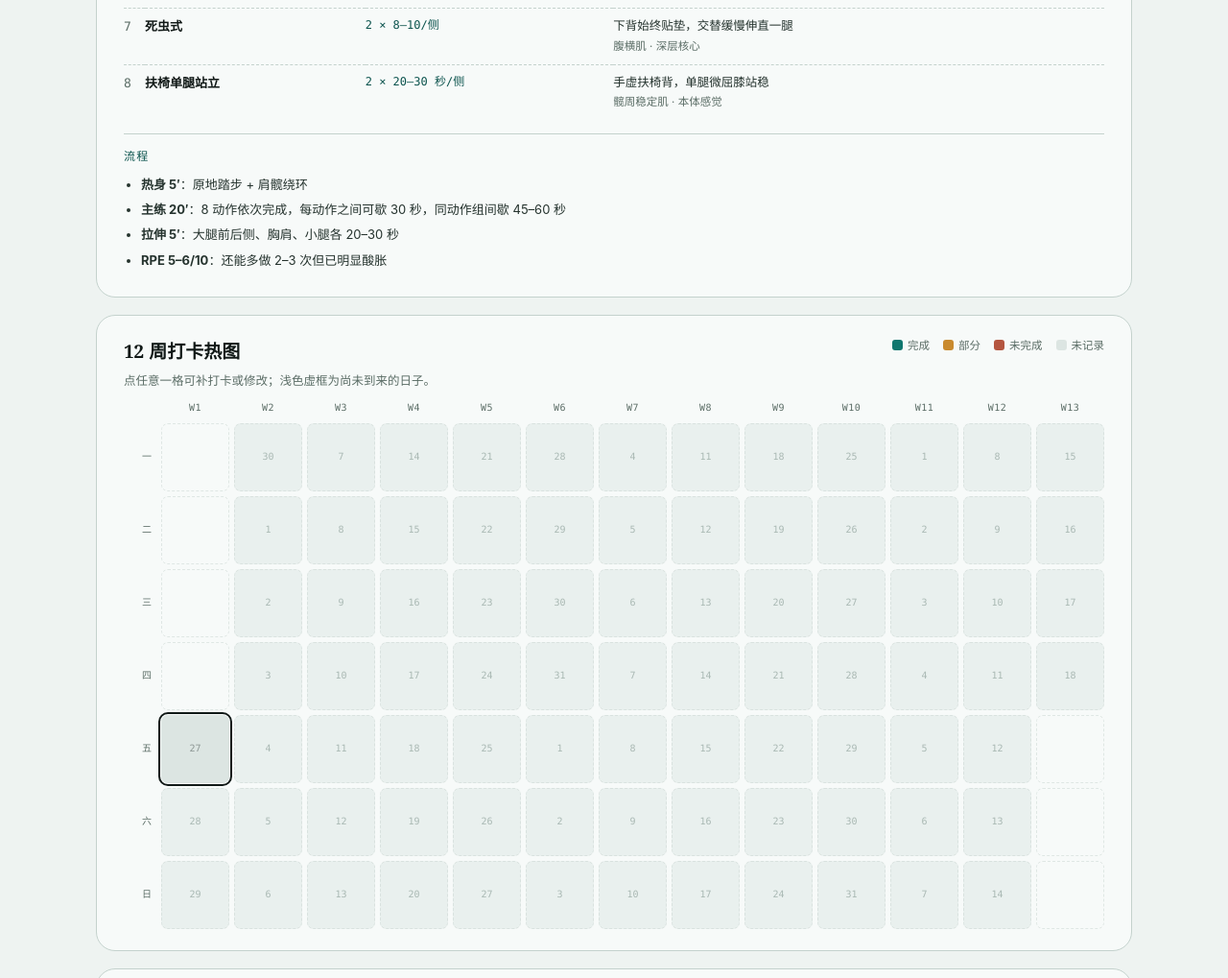
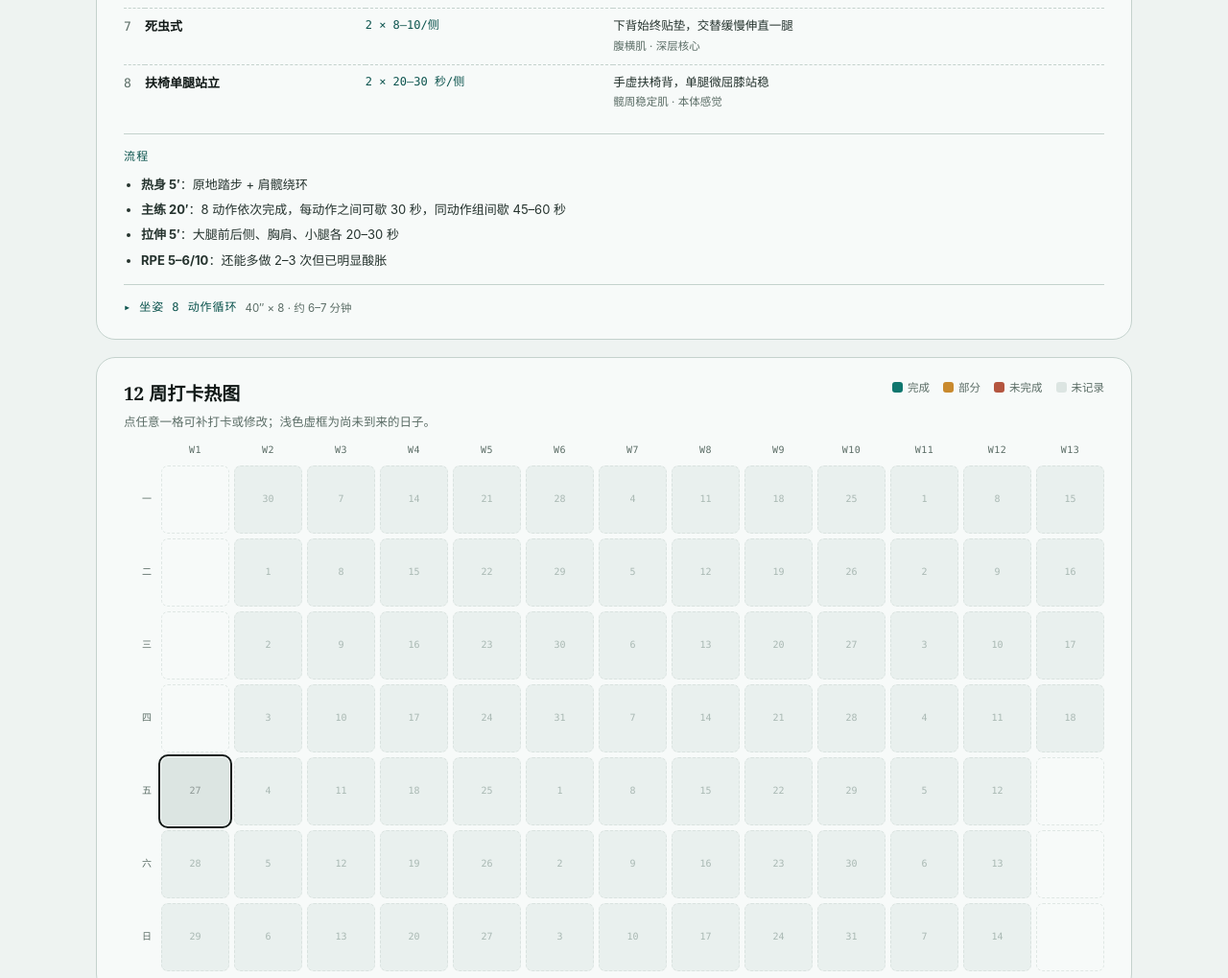
Before and after one commit to ghbigcat/t2d-checkin, a plain HTML site: page index.html in a window 1280 px wide. Shown: the part 877-1896 px from the top of the page at 96% size. Drawn offline with Linux system fonts and the light colour scheme.

Commit message:
feat: 坐姿 8 动作循环（40″×8）接入抗阻/有氧/恢复三种日型

```diff
--- a/index.html
+++ b/index.html
@@ -103,6 +103,22 @@ table.moves td.cue{color:var(--ink2);font-size:12.5px;}
 .rx-list li{margin-bottom:5px;}
 .callout{background:var(--amber-soft);border-radius:12px;padding:11px 14px;font-size:12.5px;color:#6B3410;margin-top:12px;}
 .callout b{color:#7C2D12;}
+
+/* collapsible extra block */
+details.rx-more{border-top:1px solid var(--hair);padding-top:14px;margin-top:14px;}
+details.rx-more>summary{list-style:none;cursor:pointer;display:flex;align-items:center;gap:8px;flex-wrap:wrap;
+  font-family:var(--mono);font-size:12px;letter-spacing:.08em;text-transform:uppercase;color:var(--accent-text);
+  -webkit-tap-highlight-color:transparent;}
+details.rx-more>summary::-webkit-details-marker{display:none;}
+details.rx-more>summary::before{content:"▸";font-size:12px;color:var(--accent-text);transition:transform .15s;display:inline-block;}
+details.rx-more[open]>summary::before{transform:rotate(90deg);}
+details.rx-more>summary .cnt{font-family:var(--font);font-size:11.5px;letter-spacing:0;text-transform:none;color:var(--mute);}
+details.rx-more .more-body{padding-top:12px;}
+details.rx-more .more-body .rx-note{margin-bottom:8px;}
+@media(max-width:700px){
+  details.rx-more table.moves td.name{white-space:nowrap;}
+  details.rx-more table.moves td.dose{display:none;}
+}
 
 /* grid */
 .grid-head{display:flex;justify-content:space-between;align-items:flex-start;gap:16px;flex-wrap:wrap;margin-bottom:10px;}
@@ -431,6 +447,28 @@ var RECOVER = {
          "作为固定恢复日，重点在缓解紧绷与评估下周体能"]
 };
 
+var SEATED = {
+  title:"坐姿 8 动作循环",
+  dur:"40″ × 8",
+  total:"约 6–7 分钟",
+  prep:"饭后稍作休息后开始。坐在稳固、不带滑轮的椅子上，腰背挺直，上半身尽量保持稳定，按自己的节奏完成，不追求幅度和速度。",
+  items:[
+    { n:1, name:"脚掌拍地", cue:"脚跟固定不动，双脚前脚掌一起上下拍打地面，落地轻柔，保持节奏" },
+    { n:2, name:"原地踮脚", cue:"双脚并拢，缓慢踮起脚尖停留 1 秒，再缓慢落下，保持节奏" },
+    { n:3, name:"交替抬腿", cue:"双手扶椅面，左右腿交替，小腿向前水平抬起再缓慢放下，脚不落地" },
+    { n:4, name:"交替踏步", cue:"坐稳，双脚离地或轻触地面，小腿交替向前上方抬起踏步，抬腿不用很高" },
+    { n:5, name:"双腿开合", cue:"双脚并拢，缓慢向两侧打开，再收回并拢，保持节奏" },
+    { n:6, name:"并腿踏步", cue:"双脚并拢，双腿一起小幅上下踏步，脚掌轻点地面" },
+    { n:7, name:"右腿空蹬", cue:"双手扶稳，右腿抬起，像骑自行车一样缓慢空中蹬腿" },
+    { n:8, name:"左腿空蹬", cue:"双手扶稳，左腿抬起，同样缓慢空中蹬腿" }
+  ],
+  safe:[
+    "椅子必须稳固、不滑动，最好靠墙或靠桌；上半身不要前后晃动借力",
+    "出现头晕、心慌、胸闷或膝踝疼痛，立即停下，当天改为单纯休息",
+    "小腿或脚踝明显发胀、按压有凹陷，当天不做，并记到卡点"
+  ]
+};
+
 /* ---------- render: today ---------- */
 function renderToday(){
   var t = todayKey();
@@ -518,6 +556,25 @@ function streak(){
 }
 
 /* ---------- render: prescription ---------- */
+function seatedBlock(open, note){
+  var h = '<details class="rx-more"' + (open ? ' open' : '') + '>' +
+    '<summary>' + SEATED.title + ' <span class="cnt">' + SEATED.dur + ' · ' + SEATED.total + '</span></summary>' +
+    '<div class="more-body">' +
+    '<p class="rx-note">' + note + '</p>' +
+    '<p class="rx-note" style="color:var(--mute);font-size:12.5px">' + SEATED.prep + '</p>' +
+    '<table class="moves"><thead><tr><th></th><th>动作</th><th>时长</th><th>要点</th></tr></thead><tbody>';
+  SEATED.items.forEach(function(m){
+    h += '<tr><td class="n">' + m.n + '</td><td class="name">' + m.name +
+      '</td><td class="dose">40″</td><td class="cue">' + m.cue + '</td></tr>';
+  });
+  h += '</tbody></table>' +
+    '<p class="rx-note" style="margin-top:12px">每个动作 40 秒，动作之间换姿歇 10–15 秒；整套做完再原地慢走 1–2 分钟降心率。</p>' +
+    '<ul class="rx-list">';
+  SEATED.safe.forEach(function(x){ h += '<li>' + x + '</li>'; });
+  h += '</ul></div></details>';
+  return h;
+}
+
 function renderRx(t, inRange){
   var tag = document.getElementById("rxTag");
   var hint = document.getElementById("rxHint");
@@ -537,7 +594,7 @@ function renderRx(t, inRange){
 
   tag.textContent = "第" + wk + "周 · 阶段 " + stage.n;
   if(k === "recover"){
-    hint.textContent = "柔韧 15′ + 平衡与自查 5′。不追求出汗或心率提升，重点在缓解紧绷与评估下周体能。";
+    hint.textContent = "柔韧 15′ + 平衡与自查 5′。不追求出汗或心率提升，重点在缓解紧绷与评估下周体能。也可整套换成下方的坐姿 8 动作循环。";
   }else{
     hint.textContent = "热身 5′ + 主练 20′ + 拉伸 5′ = 30′。均安排在晚餐后 30–60 分钟。";
   }
@@ -561,6 +618,7 @@ function renderRx(t, inRange){
       '<li><b>拉伸 5′</b>：大腿前后侧、胸肩、小腿各 20–30 秒</li>' +
       '<li><b>RPE 5–6/10</b>：还能多做 2–3 次但已明显酸胀</li>' +
       '</ul></div>';
+    html += seatedBlock(false, "久坐超过 60 分钟时做 1 轮当打断，不替代当日抗阻训练。");
   }else if(k === "cardio"){
     var c = CARDIO[wd];
     html += '<div class="rx-block"><div class="rx-title">' + c.title + '</div>' +
@@ -572,11 +630,13 @@ function renderRx(t, inRange){
         '5′ 热身 → 10 组间歇（30″ 高抬膝快步走/快速踏步/快速直拳，RPE 7–8/10 + 60″ 慢走恢复）共 15′ → 5′ 降心率慢走 + 5′ 拉伸。' +
         '仅在前 4 周适应良好、无关节不适时启用，且必须在晚餐后、非空腹。</div>';
     }
+    html += seatedBlock(false, "天气不好、膝踝不适或体力偏低时，用它替代当天的有氧主练；也可作为餐后等血糖回落时的低强度选项。");
   }else{
     html += '<div class="rx-block"><div class="rx-title">' + RECOVER.title + '</div>' +
       '<p class="rx-note"><b>' + RECOVER.main + '</b></p><ul class="rx-list">';
     RECOVER.items.forEach(function(x){ html += '<li>' + x + '</li>'; });
     html += '</ul></div>';
+    html += seatedBlock(true, "今天可以直接用这套坐姿循环作为主练，也可以放在柔韧之后作为补充。");
   }
   body.innerHTML = html;
 }
```
